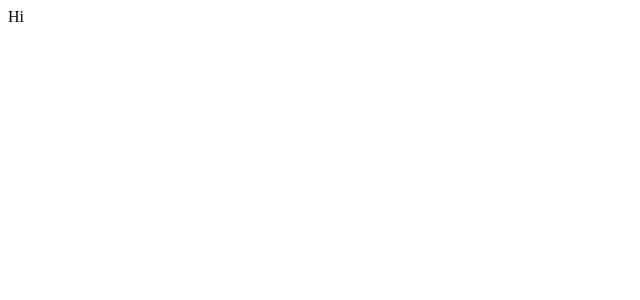
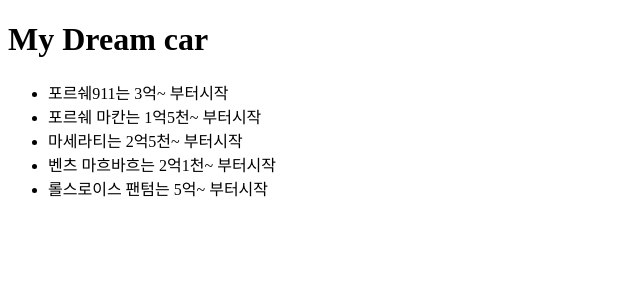
Before and after one commit to joo-seongchan/practice, a React (Create React App) app: page / in a window 1280 px wide. Shown: the top 300 px of the page, without its empty margins (0-640 px from the left). Built offline with nearby package versions, Linux system fonts and the light colour scheme.

Commit message:
props_practice

```diff
--- a/src/App.js
+++ b/src/App.js
@@ -1,5 +1,12 @@
-function App() {
-  return <div>Hi</div>;
-}
+import { Menu } from "./components/3_props/Menu";
+import { Db } from "./db/Db";
+
+const App = () => {
+  return (
+    <>
+      <Menu car={Db} />
+    </>
+  );
+};
 
 export default App;
--- /dev/null
+++ b/src/components/3_props/Menu.js
@@ -0,0 +1,24 @@
+export const Menu = ({ car }) => {
+  return (
+    <>
+      <h1>My Dream car</h1>
+      <ul>
+        <li>
+          {car[0].car}는 {car[0].price} 부터시작
+        </li>
+        <li>
+          {car[1].car}는 {car[1].price} 부터시작
+        </li>
+        <li>
+          {car[2].car}는 {car[2].price} 부터시작
+        </li>
+        <li>
+          {car[3].car}는 {car[3].price} 부터시작
+        </li>
+        <li>
+          {car[4].car}는 {car[4].price} 부터시작
+        </li>
+      </ul>
+    </>
+  );
+};
--- /dev/null
+++ b/src/db/Db.js
@@ -0,0 +1,27 @@
+export const Db = [
+  {
+    id: 0,
+    car: "포르쉐911",
+    price: "3억~",
+  },
+  {
+    id: 1,
+    car: "포르쉐 마칸",
+    price: "1억5천~",
+  },
+  {
+    id: 2,
+    car: "마세라티",
+    price: "2억5천~",
+  },
+  {
+    id: 3,
+    car: "벤츠 마흐바흐",
+    price: "2억1천~",
+  },
+  {
+    id: 4,
+    car: "롤스로이스 팬텀",
+    price: "5억~",
+  },
+];
```
